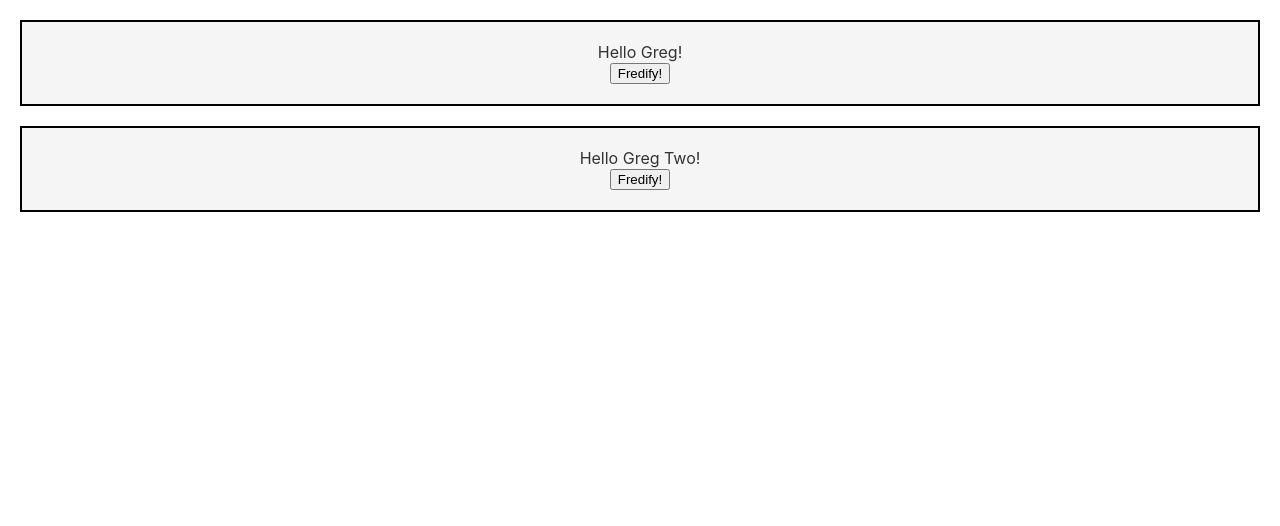
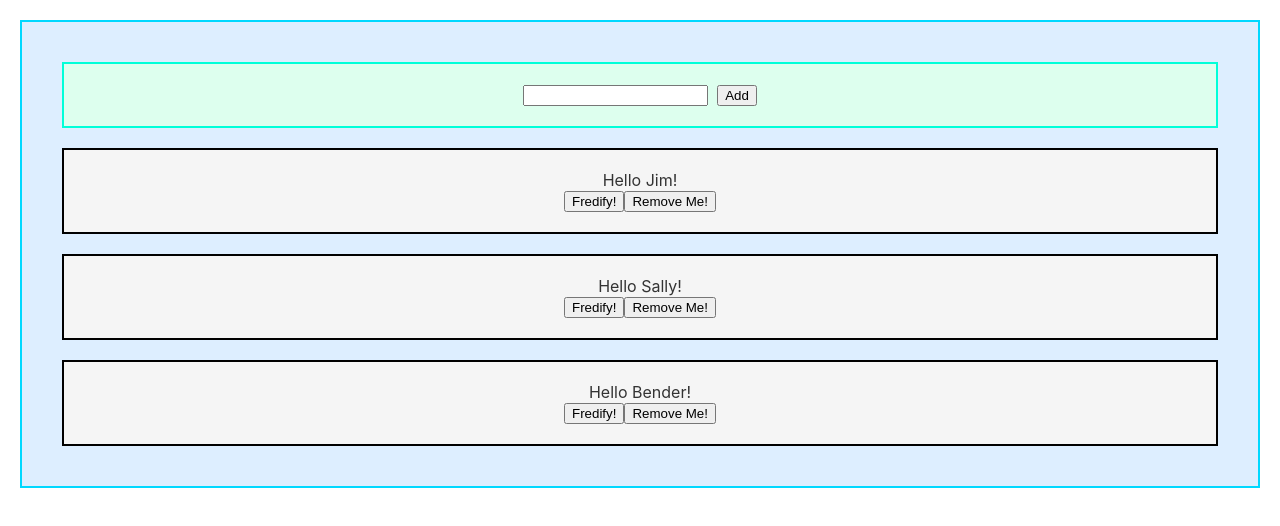
Before and after one commit to dsmcclain/react-sandbox, a React (Create React App) app: page / in a window 1280 px wide. Shown: the top 526 px of the page. Built offline with nearby package versions, Linux system fonts and the light colour scheme.

Commit message:
Create add and remove features

```diff
--- /dev/null
+++ b/src/AddPeople.css
@@ -0,0 +1,7 @@
+.AddPeople {
+    margin: 20px;
+    padding: 20px;
+    border: 2px solid #00FFD8;
+    background: #DFE;
+    text-align: center;
+}
--- /dev/null
+++ b/src/AddPeople.js
@@ -0,0 +1,36 @@
+import React, { Component } from 'react';
+import './AddPeople.css';
+
+class AddPeople extends Component {
+    constructor(props) {
+        super(props);
+        this.state = { greetingName: '' };
+        this.handleUpdate = this.handleUpdate.bind(this);
+        this.addPeople = this.addPeople.bind(this);
+    }
+
+    addPeople() {
+        this.props.addPeople(this.state.greetingName);
+        this.setState({ greetingName: '' });
+    }
+
+    handleUpdate(e) {
+        this.setState({ greetingName: e.target.value });
+    }
+
+    render() {
+        return (
+            <div className="AddPeople">
+                <input
+                    type="text"
+                    onChange={this.handleUpdate}
+                    value={this.state.greetingName}
+                />
+                &nbsp;&nbsp;
+                <button onClick={this.addPeople}>Add</button>
+            </div>
+        );
+    }
+}
+
+export default AddPeople;
--- a/src/App.js
+++ b/src/App.js
@@ -1,11 +1,10 @@
 import React from 'react';
-import HelloWorld from './HelloWorld';
+import HelloWorldList from './HelloWorldList';
 
 const App = () => {
   return (
     <div className="App">
-      <HelloWorld name="Greg"/>
-      <HelloWorld name="Greg Two"/>
+      <HelloWorldList />
     </div>
   );
 };
--- a/src/HelloWorld.js
+++ b/src/HelloWorld.js
@@ -6,10 +6,15 @@ class HelloWorld extends Component {
       super(props);
       this.state = { greeting: 'Hello' };
       this.fredify = this.fredify.bind(this);
+      this.removePeople = this.removePeople.bind(this);
   }
 
   fredify() {
       this.setState({ greeting: 'Yaba Daba Doo' });
+  }
+
+  removePeople() {
+      this.props.removePeople(this.props.name);
   }
 
   render() {
@@ -18,6 +23,7 @@ class HelloWorld extends Component {
         {this.state.greeting} {this.props.name}!
         <br />
         <button onClick={this.fredify}>Fredify!</button>
+        <button onClick={this.removePeople}>Remove Me!</button>
       </div>
     );
   }
--- /dev/null
+++ b/src/HelloWorldList.css
@@ -0,0 +1,6 @@
+.HelloWorldList {
+    margin: 20px;
+    padding: 20px;
+    border: 2px solid #00D8FF;
+    background: #DEF;
+}
--- /dev/null
+++ b/src/HelloWorldList.js
@@ -0,0 +1,46 @@
+import React, { Component } from 'react';
+import './HelloWorldList.css';
+import AddPeople from './AddPeople';
+
+import HelloWorld from './HelloWorld';
+
+class HelloWorldList extends Component {
+    constructor(props) {
+        super(props);
+        this.state = { people: ['Jim', 'Sally', 'Bender'] };
+        this.addPeople = this.addPeople.bind(this);
+        this.removePeople = this.removePeople.bind(this);
+    }
+
+    renderGreetings() {
+        return this.state.people.map(name => (
+            <HelloWorld
+            key={name}
+            name={name}
+            removePeople={this.removePeople}
+            />
+        ));
+    }
+
+    addPeople(newName) {
+        this.setState({ people: [...this.state.people, newName] });
+    }
+
+    removePeople(removeName) {
+        const filteredPeople = this.state.people.filter(name => {
+            return name !== removeName;
+        });
+        this.setState({ people:filteredPeople });
+    }
+
+    render() {
+        return (
+            <div className="HelloWorldList">
+                <AddPeople addPeople={this.addPeople} />
+                {this.renderGreetings()}
+            </div>
+        );
+    }
+}
+
+export default HelloWorldList;
```
